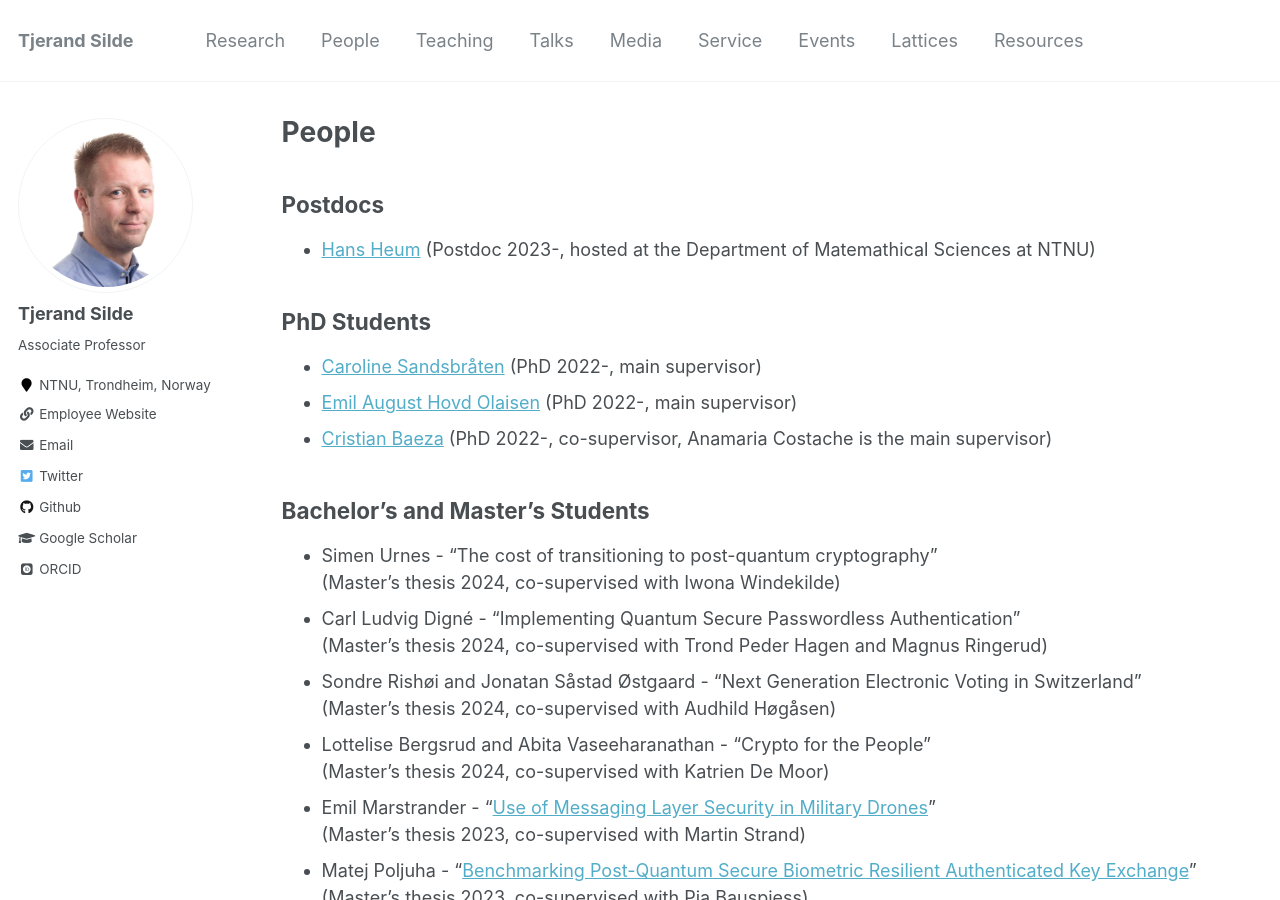
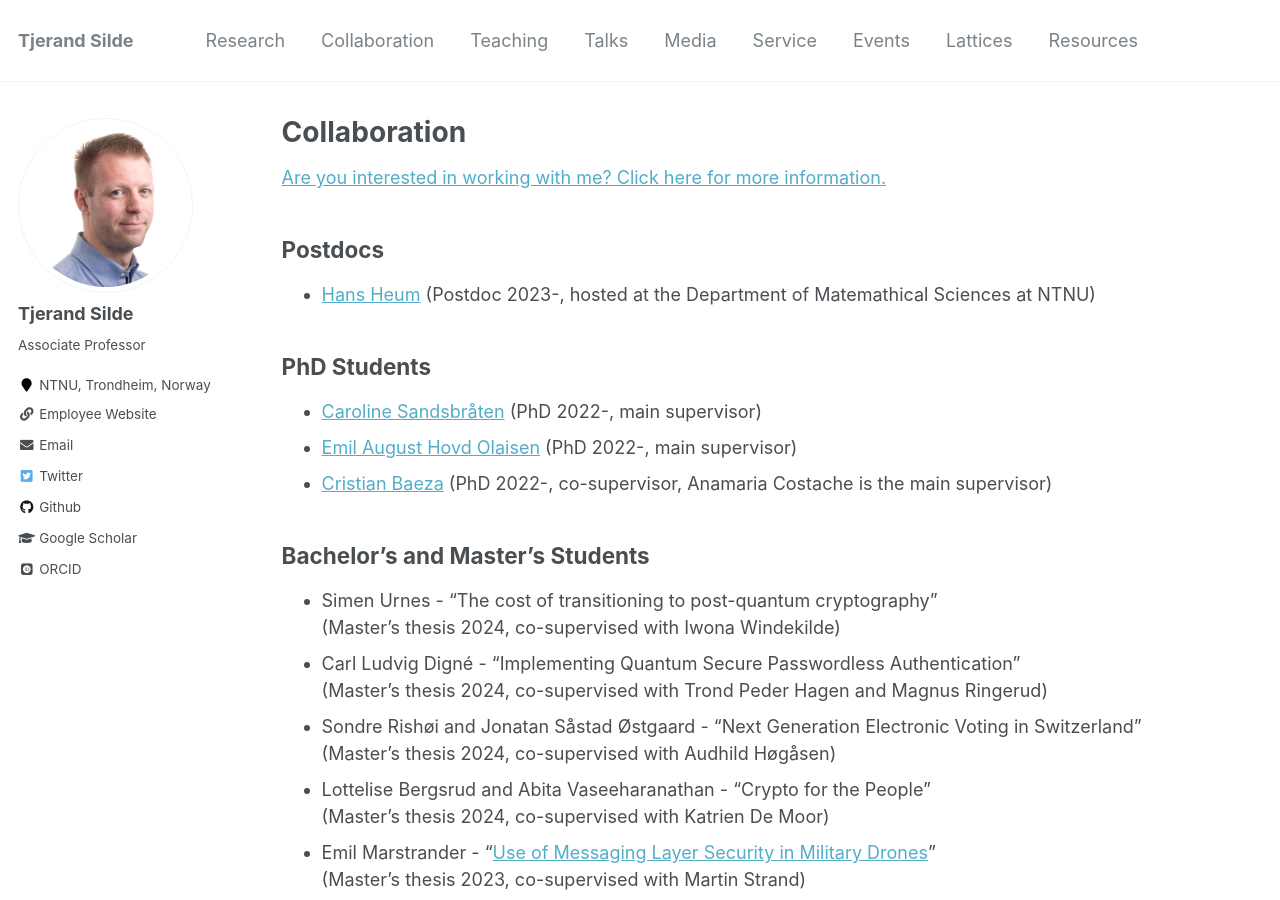
Before and after one commit to tjesi/tjesi.github.io, a Jekyll site: the page built from _pages/collaboration.md, in a window 1280 px wide and 900 px high. Built offline with Jekyll 4.4.1, drawn with Linux system fonts in a browser that asks for light colours; some web fonts are replaced.

Commit message:
collaboration

```diff
--- a/_pages/people.md
+++ b/_pages/collaboration.md
@@ -1,9 +1,11 @@
 ---
 layout: archive
-title: "People"
-permalink: /people/
+title: "Collaboration"
+permalink: /collaboration/
 author_profile: true
 ---
+
+[Are you interested in working with me? Click here for more information.](https://tjerandsilde.no/work)
 
 ## Postdocs
 
```
Also changed, not shown: _data/navigation.yml (+2 -5 lines), _pages/cryptographicengineering.md (deleted, +0 -19 lines), _pages/teaching.md (+5 -0 lines), _pages/work.md (added, +18 -0 lines).
